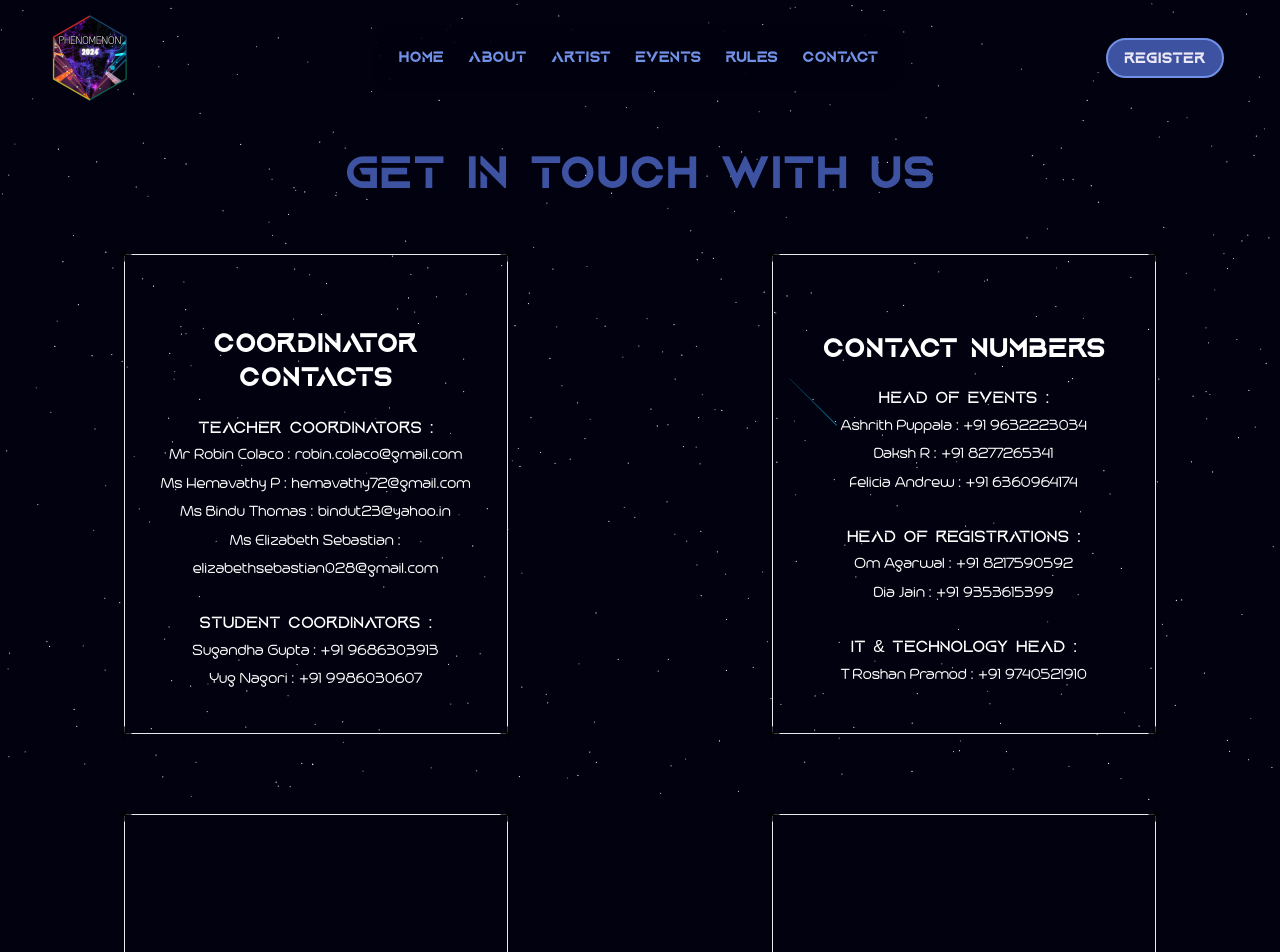
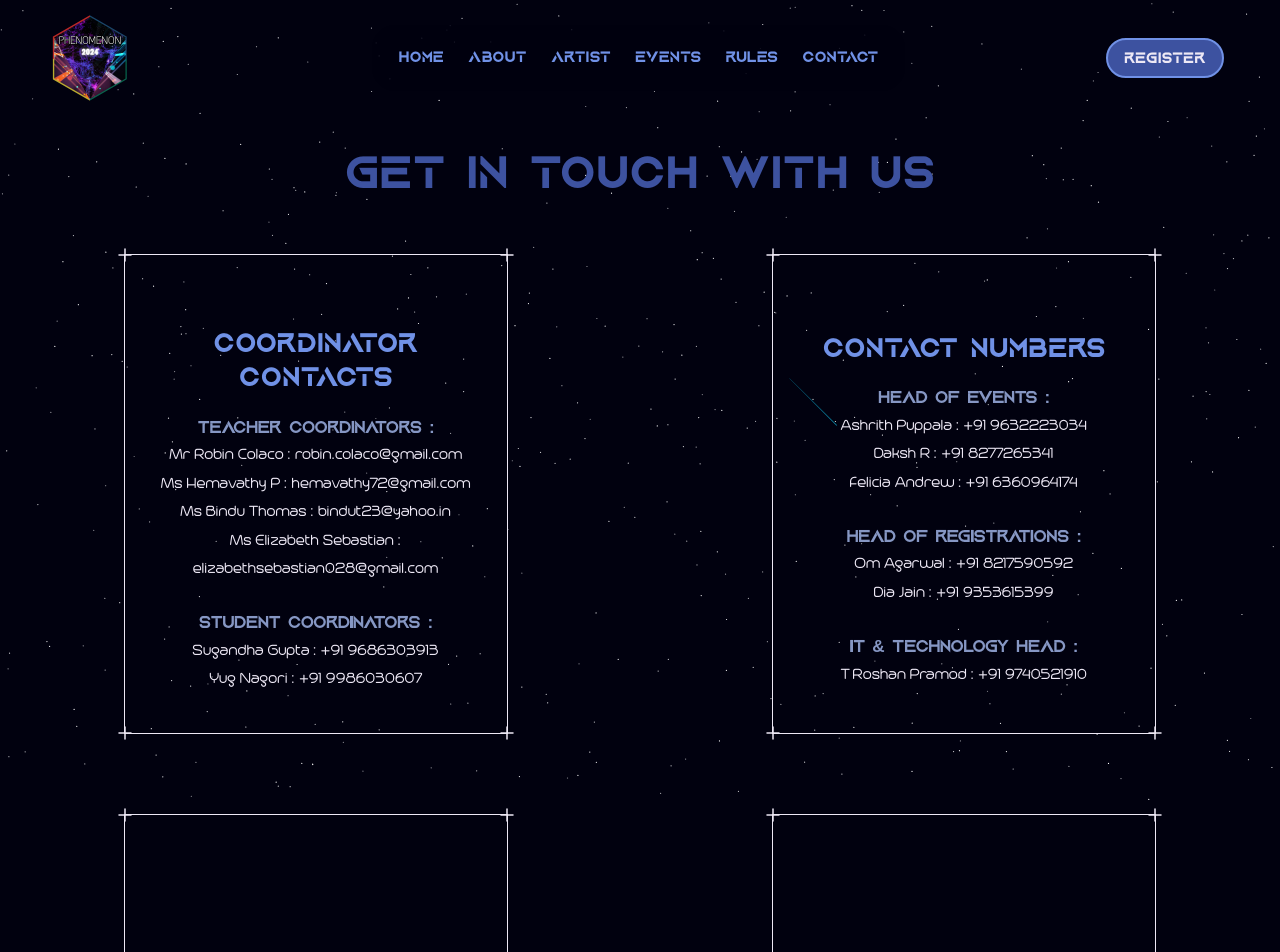
Before and after one commit to aayanatsap/phenomenon, a Next.js app: page /contact in a window 1280 px wide. Shown: the top 952 px of the page. Built offline with nearby package versions, Linux system fonts and the light colour scheme.

Commit message:
site sorted

```diff
--- a/app/contact/page.tsx
+++ b/app/contact/page.tsx
@@ -12,27 +12,61 @@ export default function Contact() {
       </div>
       <div className="py-0 flex flex-wrap gap-20 items-center justify-center bg-transparent dark:bg-transparent w-full mx-auto px-8 mb-60">
         <Card title={<>
-          <div>
-            <h4 className="mun-gradient mb-1 text-3xl font-bold text-dark text-center items-center justify-center py-4 font-aquireBold">
+          <div className="text-whitepink">
+            <h4 className="text-lightblue mb-1 text-3xl font-bold text-dark text-center items-center justify-center py-4 font-aquireBold">
               Coordinator Contacts
             </h4>
             <p className="md:text-lg text-base text-center font-aquire font-normal">
-              Teacher Coordinators :
+              <span className="text-midgray font-bold">Teacher Coordinators :</span>
               <br />
-              <a href="mailto:robin.colaco@gmail.com" className="hover:text-neonPurple duration-500 font-trench font-bold" target="_blank">Mr Robin Colaco : robin.colaco@gmail.com</a> <br></br>
-              <a href="mailto:hemavathy72@gmail.com" className="hover:text-neonPurple duration-500 font-trench font-bold" target="_blank">Ms Hemavathy P : hemavathy72@gmail.com</a><br></br>
-              <a href="mailto:bindut23@yahoo.in" className="hover:text-neonPurple duration-500 font-trench font-bold" target="_blank">Ms Bindu Thomas : bindut23@yahoo.in</a><br></br>
-              <a href="mailto:elizabethsebastian028@gmail.com" className="hover:text-neonPurple duration-500 font-trench font-bold" target="_blank">Ms Elizabeth Sebastian : elizabethsebastian028@gmail.com</a><br></br>
+              <a href="mailto:robin.colaco@gmail.com" className="hover:text-lightblue duration-500 font-trench font-bold" target="_blank">Mr Robin Colaco : robin.colaco@gmail.com</a> <br></br>
+              <a href="mailto:hemavathy72@gmail.com" className="hover:text-lightblue duration-500 font-trench font-bold" target="_blank">Ms Hemavathy P : hemavathy72@gmail.com</a><br></br>
+              <a href="mailto:bindut23@yahoo.in" className="hover:text-lightblue duration-500 font-trench font-bold" target="_blank">Ms Bindu Thomas : bindut23@yahoo.in</a><br></br>
+              <a href="mailto:elizabethsebastian028@gmail.com" className="hover:text-lightblue duration-500 font-trench font-bold" target="_blank">Ms Elizabeth Sebastian : elizabethsebastian028@gmail.com</a><br></br>
               <br></br>
-              Student Coordinators :
+              <span className="text-midgray font-bold">Student Coordinators :</span>
               <br></br>
-              <a href="tel:+919686303913" className="hover:text-neonPurple duration-500 font-trench font-bold" target="_blank">Sugandha Gupta : +91 9686303913</a> <br></br>
-              <a href="tel:+919986030607" className="hover:text-neonPurple duration-500 font-trench font-bold" target="_blank">Yug Nagori : +91 9986030607</a> <br></br>
+              <a href="tel:+919686303913" className="hover:text-lightblue duration-500 font-trench font-bold" target="_blank">Sugandha Gupta : +91 9686303913</a> <br></br>
+              <a href="tel:+919986030607" className="hover:text-lightblue duration-500 font-trench font-bold" target="_blank">Yug Nagori : +91 9986030607</a> <br></br>
             </p>
           </div></>} icon={""}>
           <CanvasRevealEffect
             animationSpeed={3}
-            containerClassName="bg-gray-800"
+            containerClassName="bg-darkGalaxy"
+            colors={[
+              [336, 172, 153],
+              [332, 101, 149],
+            ]}
+            dotSize={2}
+          />
+          {/* Radial gradient for the cute fade */}
+          <div className="absolute inset-0 [mask-image:radial-gradient(400px_at_center,white,transparent)] bg-black/50 dark:bg-black/90" />
+        </Card>
+        <Card title={<>
+          <div className="text-whitepink">
+            <h4 className="text-lightblue  mb-1 text-3xl text-dark text-center items-center justify-center py-4 font-aquireBold">
+              Contact Numbers
+            </h4>
+            <p className="md:text-lg text-base text-center font-normal font-aquire">
+              <span className="text-midgray font-bold">Head of Events :</span>
+              <br />
+              <a href="tel:+919632223034" className="hover:text-lightblue duration-500 font-trench font-bold" target="_blank">Ashrith Puppala : +91 9632223034</a> <br></br>
+              <a href="tel:+918277265341" className="hover:text-lightblue duration-500 font-trench font-bold" target="_blank">Daksh R : +91 8277265341</a> <br></br>
+              <a href="tel:+916360964174" className="hover:text-lightblue duration-500 font-trench font-bold" target="_blank">Felicia Andrew : +91 6360964174</a><br></br>
+              <br />
+              <span className="text-midgray font-bold">Head of Registrations :</span>
+              <br></br>
+              <a href="tel:+918217590592" className="hover:text-lightblue duration-500 font-trench font-bold" target="_blank">Om Agarwal : +91 8217590592</a> <br></br>
+              <a href="tel:+919353615399" className="hover:text-lightblue duration-500 font-trench font-bold" target="_blank">Dia Jain : +91 9353615399</a> <br></br>
+              <br></br>
+              <span className="text-midgray font-bold">IT & Technology Head :</span>
+              <br></br>
+              <a href="tel:+919740521910" className="hover:text-lightblue duration-500 font-trench font-bold" target="_blank">T Roshan Pramod : +91 9740521910</a> <br></br>
+            </p>
+          </div></>} icon={""}>
+          <CanvasRevealEffect
+            animationSpeed={3}
+            containerClassName="bg-darkGalaxy"
             colors={[
               [236, 72, 153],
               [232, 121, 249],
@@ -44,43 +78,10 @@ export default function Contact() {
         </Card>
         <Card title={<>
           <div>
-            <h4 className=" mb-1 text-3xl text-dark text-center items-center justify-center py-4 font-aquireBold">
-              Contact Numbers
-            </h4>
-            <p className="md:text-lg text-base text-center font-normal font-aquire">
-              Head of Events :
-              <br />
-              <a href="tel:+919632223034" className="hover:text-neonPurple duration-500 font-trench font-bold" target="_blank">Ashrith Puppala : +91 9632223034</a> <br></br>
-              <a href="tel:+918277265341" className="hover:text-neonPurple duration-500 font-trench font-bold" target="_blank">Daksh R : +91 8277265341</a> <br></br>
-              <a href="tel:+916360964174" className="hover:text-neonPurple duration-500 font-trench font-bold" target="_blank">Felicia Andrew : +91 6360964174</a> <br></br>
-              <br></br>
-              Head of Registrations :
-              <br></br>
-              <a href="tel:+918217590592" className="hover:text-neonPurple duration-500 font-trench font-bold" target="_blank">Om Agarwal : +91 8217590592</a> <br></br>
-              <a href="tel:+919353615399" className="hover:text-neonPurple duration-500 font-trench font-bold" target="_blank">Dia Jain : +91 9353615399</a> <br></br>
-              <br></br>
-              IT & Technology Head :<br></br>
-              <a href="tel:+919740521910" className="hover:text-neonPurple duration-500 font-trench font-bold" target="_blank">T Roshan Pramod : +91 9740521910</a> <br></br>
-            </p>
-          </div></>} icon={""}>
-          <CanvasRevealEffect
-            animationSpeed={3}
-            containerClassName="bg-black"
-            colors={[
-              [236, 72, 153],
-              [232, 121, 249],
-            ]}
-            dotSize={2}
-          />
-          {/* Radial gradient for the cute fade */}
-          <div className="absolute inset-0 [mask-image:radial-gradient(400px_at_center,white,transparent)] bg-black/50 dark:bg-black/90" />
-        </Card>
-        <Card title={<>
-          <div>
-            <h4 className="mun-gradient mb-1 text-3xl font-bold text-dark text-center items-center py-4 justify-center font-aquireBold">
+            <h4 className="text-lightblue mb-1 text-3xl font-bold text-dark text-center items-center py-4 justify-center font-aquireBold">
               Our Location
             </h4>
-            <a href="https://maps.app.goo.gl/B9gsKWkNANzHkZVc9" target="_blank" className="md:text-xl text-lg hover:text-galaxyBlue duration-500 text-body-color flex font-trench font-bold">
+            <a href="https://maps.app.goo.gl/B9gsKWkNANzHkZVc9" target="_blank" className="md:text-xl text-lg hover:text-lightblue duration-500 text-body-color flex font-trench font-bold">
               <p className="text-center">
                 27, Museum Rd, Shanthala Nagar, Ashok Nagar, Bengaluru,
                 Karnataka 560025{" "}
@@ -88,24 +89,32 @@ export default function Contact() {
             </a>
           </div></>} icon={""}>
           <CanvasRevealEffect
-            animationSpeed={5.1}
-            containerClassName="bg-emerald-900"
-            colors={[[125, 151, 152]]}
+            animationSpeed={3}
+            containerClassName="bg-darkGalaxy"
+            colors={[
+              [36, 172, 183],
+              [32, 31, 349],
+            ]}
+            dotSize={2}
           />
         </Card>
         <Card title={<>
             <div>
-              <h4 className="mun-gradient mb-1 text-3xl font-bold text-dark text-center items-center justify-center py-4 font-aquireBold">
+              <h4 className="text-lightblue mb-1 text-3xl font-bold text-dark text-center items-center justify-center py-4 font-aquireBold">
                 Official Email
               </h4>
               <p className="text-base text-body-color text-center">
-                <a href="mailto:phenomenon@sjbhs.edu.in" className="md:text-xl text-lg hover:text-galaxyBlue duration-500 font-trench font-bold">phenomenon@sjbhs.edu.in</a> <br></br>
+                <a href="mailto:phenomenon@sjbhs.edu.in" className="md:text-xl text-lg hover:text-lightblue duration-500 font-trench font-bold">phenomenon@sjbhs.edu.in</a> <br></br>
               </p>
             </div></>} icon={""}>
-          <CanvasRevealEffect
+            <CanvasRevealEffect
             animationSpeed={3}
-            containerClassName="bg-sky-800"
-            colors={[[125, 111, 452]]}
+            containerClassName="bg-darkGalaxy"
+            colors={[
+              [236, 172, 153],
+              [232, 21, 149],
+            ]}
+            dotSize={2}
           />
         </Card>
       </div>
@@ -129,12 +138,12 @@ const Card = ({
         onMouseEnter={() => setHovered(true)}
         onMouseLeave={() => setHovered(false)}
         onClick={() => setHovered(!hovered)}
-        className="border group/canvas-card flex items-center justify-center dark:border-white/[0.2] border-electricBlue  max-w-sm w-full mx-auto p-4 h-[30rem] relative"
+        className="border group/canvas-card flex items-center justify-center border-whitepink  max-w-sm w-full mx-auto p-4 h-[30rem] relative"
       >
-        <Icon className="absolute h-6 w-6 -top-3 -left-3 dark:text-white text-electricBlue" />
-        <Icon className="absolute h-6 w-6 -bottom-3 -left-3 dark:text-white text-electricBlue" />
-        <Icon className="absolute h-6 w-6 -top-3 -right-3 dark:text-white text-electricBlue" />
-        <Icon className="absolute h-6 w-6 -bottom-3 -right-3 dark:text-white text-electricBlue" />
+        <Icon className="absolute h-6 w-6 -top-3 -left-3  text-whitepink" />
+        <Icon className="absolute h-6 w-6 -bottom-3 -left-3  text-whitepink" />
+        <Icon className="absolute h-6 w-6 -top-3 -right-3 text-whitepink" />
+        <Icon className="absolute h-6 w-6 -bottom-3 -right-3  text-whitepink" />
 
         <AnimatePresence>
           {hovered && (
--- a/app/page.tsx
+++ b/app/page.tsx
@@ -64,6 +64,11 @@ export default function Home() {
           </div>
         </div>
         <Swipcards/>
+        <div className='flex justify-center mt-5 font-aquireBold overflow-hidden'>
+          <Link href={"/events"} className='bg-lightblue px-4 py-1 lg:text-xl md:text-lg text-base hover:scale-105 text-whitepink hover:text-darkGalaxy duration-500 rounded-full'>
+            Know More
+          </Link>
+        </div>
       </div>
   );
 }
--- a/components/ui/EventsCard.tsx
+++ b/components/ui/EventsCard.tsx
@@ -35,7 +35,7 @@ export const EventsCard = ({title, content, rules, banner, key} : {
           <span className='text-lightblue text-4xl md:text-4xl font-bold lg:block hidden text-center font-aquireBold'>{title}</span>
           <div className='grid grid-flow-row w-full h-full lg:gap-0 gap-5'>
             <span className=' md:text-3xl text-2xl text-babyblue font-aquire'>{!viewRules ? ("Description") : ("Rules")}</span>
-            <div className='overflow-auto lg:h-[200px] scrollbar-thin scrollbar-track-transparent scrollbar-thumb-electricBlue'>
+            <div className='overflow-auto lg:h-[200px] scrollbar-thin scrollbar-track-transparent scrollbar-thumb-babyblue'>
               <AnimatePresence>
                 {!viewRules ? (
                   <motion.div
--- a/components/ui/Footer.tsx
+++ b/components/ui/Footer.tsx
@@ -49,8 +49,9 @@ export function Footer() {
       <hr className='w-full border-t border-aquaBlue'/>
       <div className="flex flex-col w-full md:text-base text-sm">
         <span className="text-center text-lightblue font-semibold">Website developed by</span>
-        <span className='text-center text-whitepink font-semibold'><a href=" https://www.linkedin.com/in/roshan-pramod-0b7806322/" target="__blank" className=""><span className="hover:text-midgray duration-500 font-bold">T Roshan Pramod</span></a></span>
-        <span className='text-center text-whitepink font-semibold'><a href=" https://www.linkedin.com/in/roshan-pramod-0b7806322/" target="__blank" className=""><span className="hover:text-midgray duration-500 font-bold">Editors x Clients LLC</span></a></span>
+        <p className="text-center text-white font-bold">
+          <span className='text-center text-whitepink font-semibold'><a href=" https://www.linkedin.com/in/roshan-pramod-0b7806322/" target="__blank" className=""><span className="hover:text-midgray duration-500 font-bold">T Roshan Pramod</span></a></span> || <span className='text-center text-whitepink font-semibold'><a href="" target="__blank" className=""><span className="hover:text-midgray duration-500 font-bold">Editors x Clients LLC</span></a></span>
+        </p>
       </div>
     </footer>
   );
--- a/components/ui/swipcards.tsx
+++ b/components/ui/swipcards.tsx
@@ -169,11 +169,6 @@ function swipcards() {
           </div>
         </div>
       </Swiper>
-      <div className='flex justify-center mt-5 font-aquireBold'>
-        <Link href={"/events"} className='bg-midgray px-4 py-1 lg:text-xl md:text-lg text-base hover:scale-105 text-whitepink hover:text-black hover:bg-electricBlue duration-500 font-semibold rounded-full'>
-          Know More
-        </Link>
-      </div>
     </div>
   );
 }
```
Also changed, not shown: app/registrations/page.tsx (+7 -7 lines).
